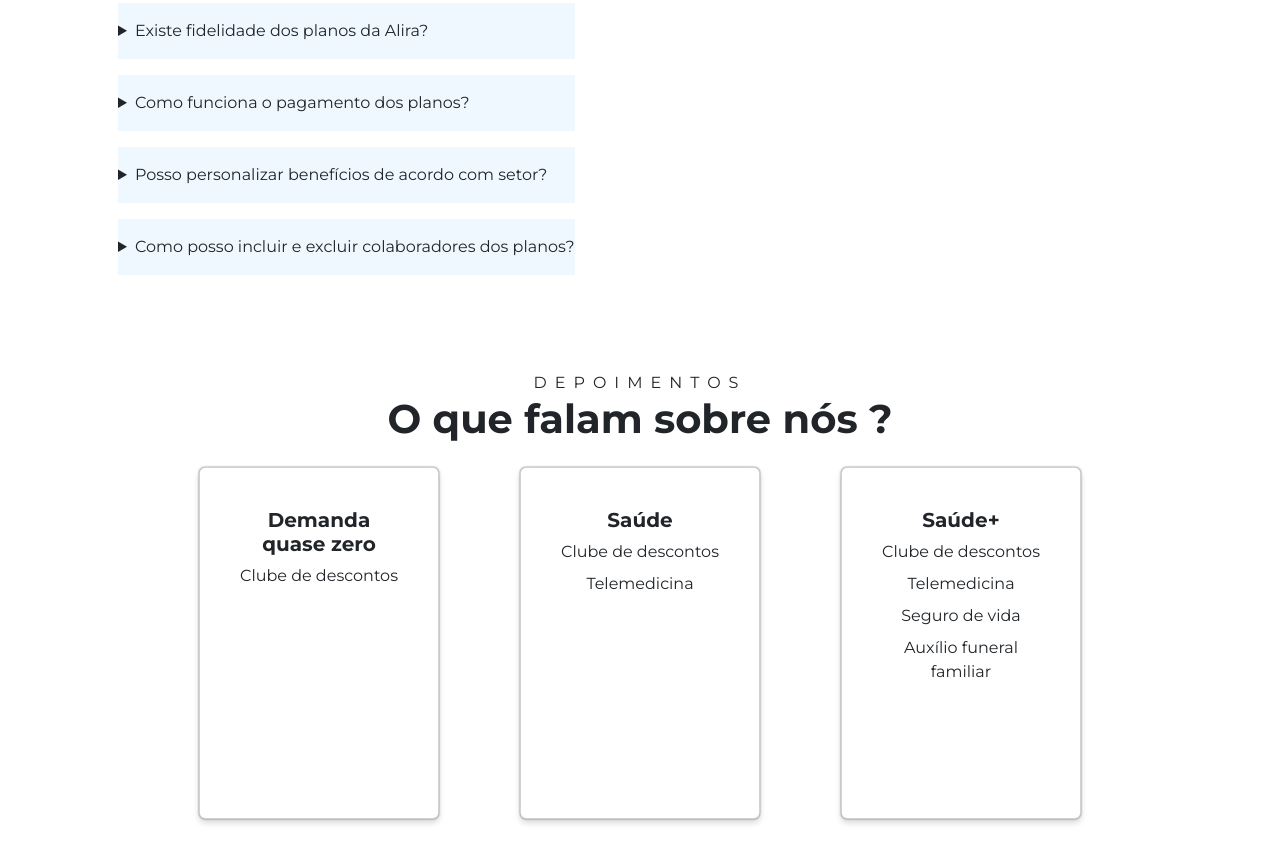
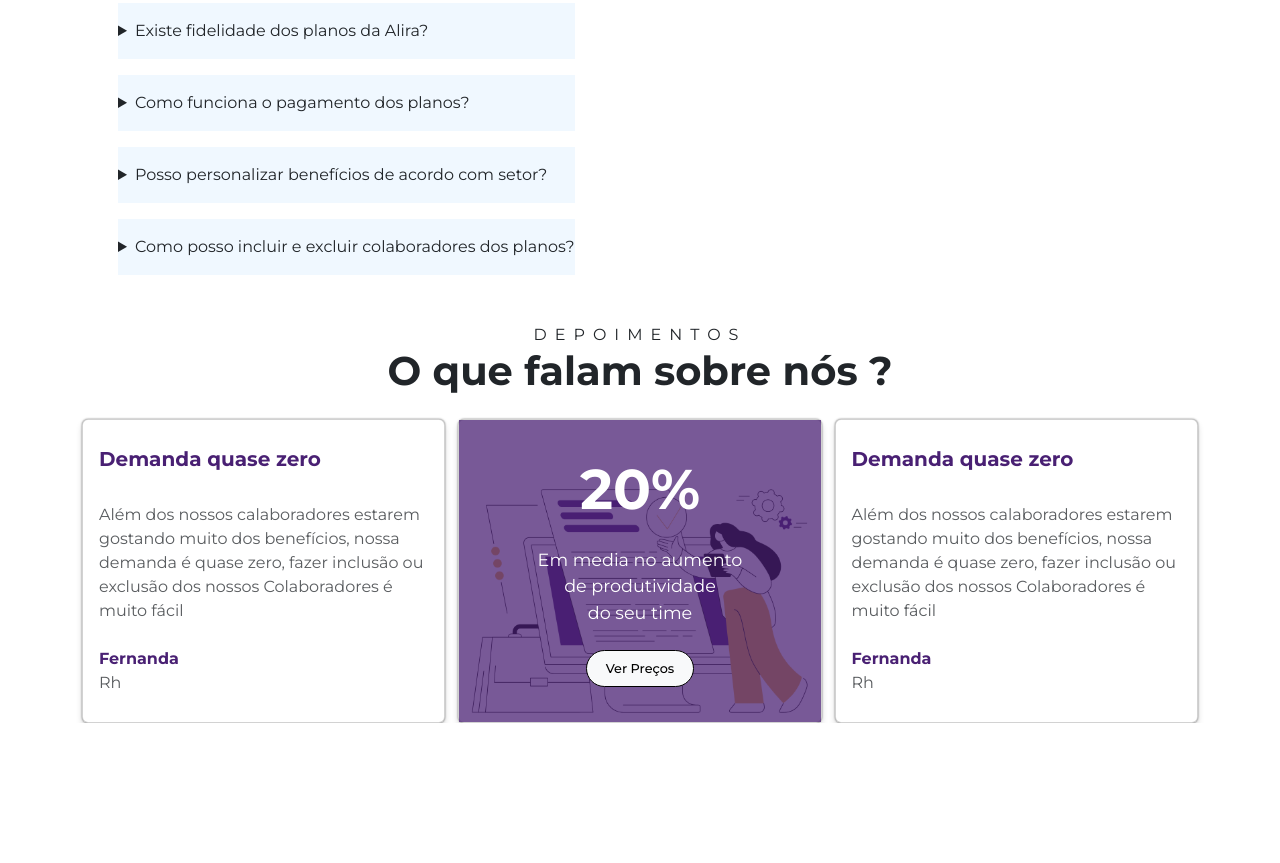
Before and after one commit to ArthurrGuilherme/AliraSaude, a plain HTML site: page index.html in a window 1280 px wide. Shown: the part 4257-5120 px from the top of the page. After the commit the page ends 4980 px from the top, so only its background shows below. Drawn offline with nearby package versions, Linux system fonts and the light colour scheme.

Commit message:
Add files via upload

```diff
--- a/index.html
+++ b/index.html
@@ -572,7 +572,7 @@
             <!--Detalis-->
             <!--Planos-->
                 <section id="DisplayDesktop">
-                    <article class="container-md p-5">
+                    <article class="container-xl">
                         <div>
                             <div class="d-flex justify-content-center align-items-center text-center">
                                 <span>
@@ -582,39 +582,52 @@
                             </div>
                         </div>
                         <br>
-                        <div class="d-flex justify-content-evenly align-items-center">
-                            <div class="card" style="width: 15rem; height: 22rem;transition: 0.5s all;cursor: pointer; box-shadow: 0px 4px 6px rgba(0, 0, 0, 0.15), 0px 0px 2px rgba(0, 0, 0, 0.55)">
-                                <div class="card-body d-flex text-center align-items-center flex-column">
-                                    <span class="p-4">
-                                        <h5 class="card-title"><strong >Demanda quase zero</strong></h5>
-                                        <p class="card-text">Clube de descontos</p>
+                        <div style="gap: .8rem;" class="d-flex justify-content-evenly align-items-center">
+                            <div class="card" style="width: 30rem; height: 19rem;transition: 0.5s all;cursor: pointer; box-shadow: 0px 4px 6px rgba(0, 0, 0, 0.15), 0px 0px 2px rgba(0, 0, 0, 0.55)">
+                                <div class="card-body d-flex text-center align-items-center flex-column justify-content-center">
+                                    <span style="text-align: left;">
+                                        <h5 class="card-title"><strong style="color: var(--bs-primaria);">Demanda quase zero</strong></h5>
+                                        <br>
+                                        <p class="card-text text-muted">Além dos nossos calaboradores estarem </p>
+                                        <p class="card-text text-muted">gostando muito dos benefícios, nossa </p>
+                                        <p class="card-text text-muted">demanda é quase zero, fazer inclusão ou </p>
+                                        <p class="card-text text-muted">exclusão dos nossos Colaboradores é muito fácil</p>
+                                        <br>
+                                        <p class="card-text" style="color: var(--bs-primaria); font-weight: 700;">Fernanda</p>
+                                        <p class="card-text text-muted">Rh</p>
                                     </span>
                                 </div>
                             </div>
-                              <div class="card" style="width: 15rem; height: 22rem;transition: 0.5s all;cursor: pointer;box-shadow: 0px 4px 6px rgba(0, 0, 0, 0.15), 0px 0px 2px rgba(0, 0, 0, 0.55)">
-                                <div class="card-body d-flex text-center align-items-center flex-column">
-                                    <span class="p-4">
-                                        <h5 class="card-title"><strong>Saúde</strong></h5>
-                                        <span style="gap: 0.5rem;" class="d-flex flex-column">
-                                            <p class="card-text">Clube de descontos</p>
-                                            <p class="card-text">Telemedicina</p>
-                                        </span>
+                            <div class="card text-center" style="width: 30rem; height: 19rem;transition: 0.5s all;cursor: pointer; box-shadow: 0px 4px 6px rgba(0, 0, 0, 0.15), 0px 0px 2px rgba(0, 0, 0, 0.55); background: url(./img/acess.webp); background-size: cover;">
+                                <div style="background: #492073bd;" class="card-body d-flex text-center align-items-center flex-column justify-content-center">
+                                    <span class="">
+                                        <h1 class="card-title text-white"><strong style="font-size: 3.5rem;">20%</strong></h1>
+                                        <br>
+                                        <p style="font-size: 1.1rem;" class="card-text text-white">Em media no aumento </p>
+                                        <p style="font-size: 1.1rem;" class="card-text text-white">de produtividade</p>
+                                        <p style="font-size: 1.1rem;" class="card-text text-white">do seu time</p>
+                                        <br>
+                                        <div class="d-flex align-items-center justify-content-center">
+                                            <a  style="padding: .5rem 1.2rem; font-weight: 500;border: 1px solid #000; font-size: .8rem;" class="btn btn-light rounded-pill btnhover">Ver Preços</a>
+                                        </div>
                                     </span>
                                 </div>
-                              </div>
-                              <div class="card" style="width: 15rem; height: 22rem;transition: 0.5s all;cursor: pointer;box-shadow: 0px 4px 6px rgba(0, 0, 0, 0.15), 0px 0px 2px rgba(0, 0, 0, 0.55)">
-                                <div class="card-body d-flex text-center align-items-center flex-column">
-                                    <span class="p-4">
-                                        <h5 class="card-title"><strong>Saúde+</strong></h5>
-                                        <span style="gap: 0.5rem;" class="d-flex flex-column">
-                                            <p class="card-text">Clube de descontos</p>
-                                            <p class="card-text">Telemedicina</p>
-                                            <p class="card-text">Seguro de vida</p>
-                                            <p class="card-text">Auxílio funeral familiar</p>
-                                        </span>
+                            </div>
+                            <div class="card" style="width: 30rem; height: 19rem;transition: 0.5s all;cursor: pointer; box-shadow: 0px 4px 6px rgba(0, 0, 0, 0.15), 0px 0px 2px rgba(0, 0, 0, 0.55)">
+                                <div class="card-body d-flex text-center align-items-center flex-column justify-content-center">
+                                    <span style="text-align: left;">
+                                        <h5 class="card-title"><strong style="color: var(--bs-primaria);">Demanda quase zero</strong></h5>
+                                        <br>
+                                        <p class="card-text text-muted">Além dos nossos calaboradores estarem </p>
+                                        <p class="card-text text-muted">gostando muito dos benefícios, nossa </p>
+                                        <p class="card-text text-muted">demanda é quase zero, fazer inclusão ou </p>
+                                        <p class="card-text text-muted">exclusão dos nossos Colaboradores é muito fácil</p>
+                                        <br>
+                                        <p class="card-text" style="color: var(--bs-primaria); font-weight: 700;">Fernanda</p>
+                                        <p class="card-text text-muted">Rh</p>
                                     </span>
                                 </div>
-                              </div>
+                            </div>
                             </div>
                         </div>
                     </article>
```
Also changed, not shown: img/acess.webp (added).
